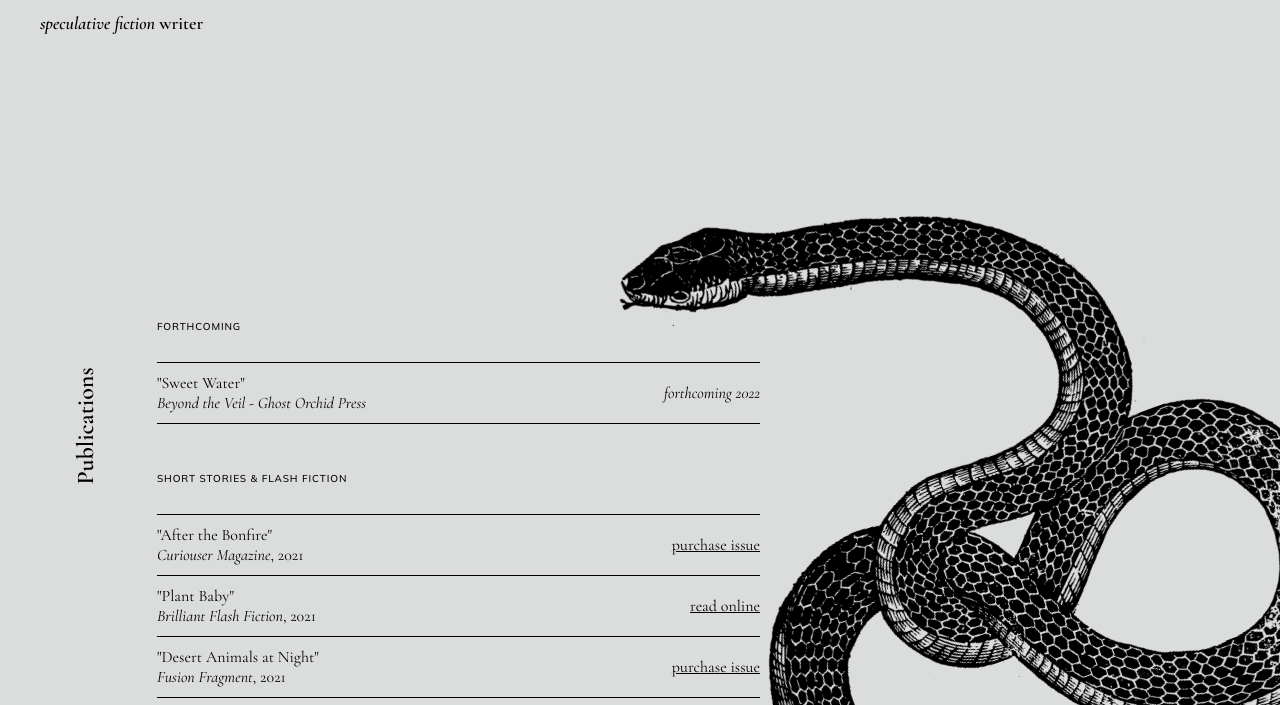
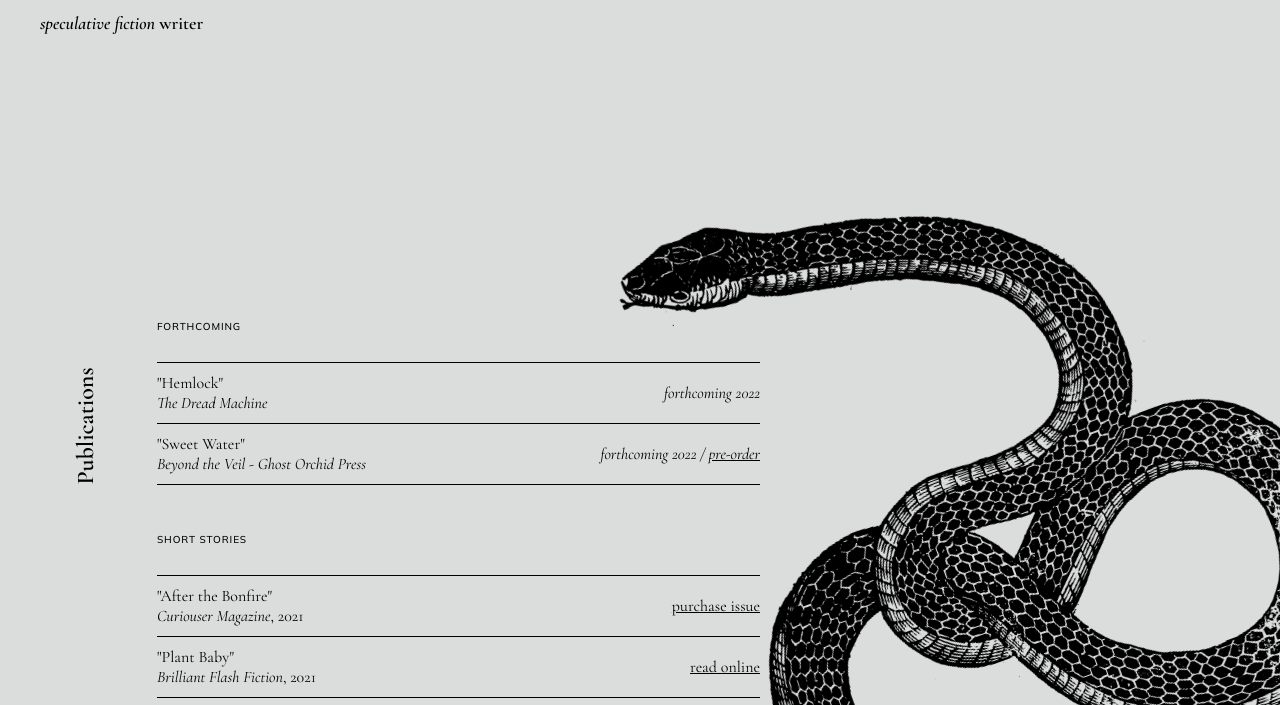
Before and after one commit to j3ssko/jesskoch-writing, a website: page express/index.html in a window 1280 px wide. Shown: the part 66-771 px from the top of the page. Drawn offline with nearby package versions, Linux system fonts and the light colour scheme.

Commit message:
dec updates

```diff
--- a/express/index.html
+++ b/express/index.html
@@ -36,16 +36,25 @@
                 </div>
                 <div class="pub-list">
                     <h3 class="pub-list-header">Forthcoming</h3>
+                    <div class="publication-item">
+                        <div class="pub-list-title">
+                            <p>"Hemlock"</p>
+                            <p><span class="italics">The Dread Machine</span></p>
+                        </div>
+                        <div>
+                            <span class="italics">forthcoming 2022</span>
+                        </div>
+                    </div>
                     <div class="publication-item lastborder">
                         <div class="pub-list-title">
                             <p>"Sweet Water"</p>
                             <p><span class="italics">Beyond the Veil - Ghost Orchid Press</span></p>
                         </div>
                         <div>
-                            <span class="italics">forthcoming 2022</span>
+                            <span class="italics">forthcoming 2022 / <a target="_blank" href="https://ghostorchidpress.square.site/">pre-order</a></span>
                         </div>
                     </div>
-                    <h3 class="pub-list-header">Short Stories & Flash Fiction</h3>
+                    <h3 class="pub-list-header">Short Stories</h3>
                     <div class="publication-item">
                         <div class="pub-list-title">
                             <p>"After the Bonfire"</p>
@@ -173,7 +182,7 @@
                 </div>
                 <div class="bio">
                     <h1>About</h1>
-                    <p>Jess Koch (pronounced kɔχ) is an author of short stories, flash fiction, and several novels-in-progress. She
+                    <p>Jess Koch (pronounced kɔχ) is an author of short stories, poetry, and at least one novel-in-progress. She
                         primarily writes weird fiction, horror, and dark science fiction/fantasy but occasionally writes
                         non-fiction and literary fiction. Her stories have been published or are forthcoming in <span
                             class="italics">Metaphorosis Magazine</span>, <span class="italics">Fusion Fragment</span>,
```
